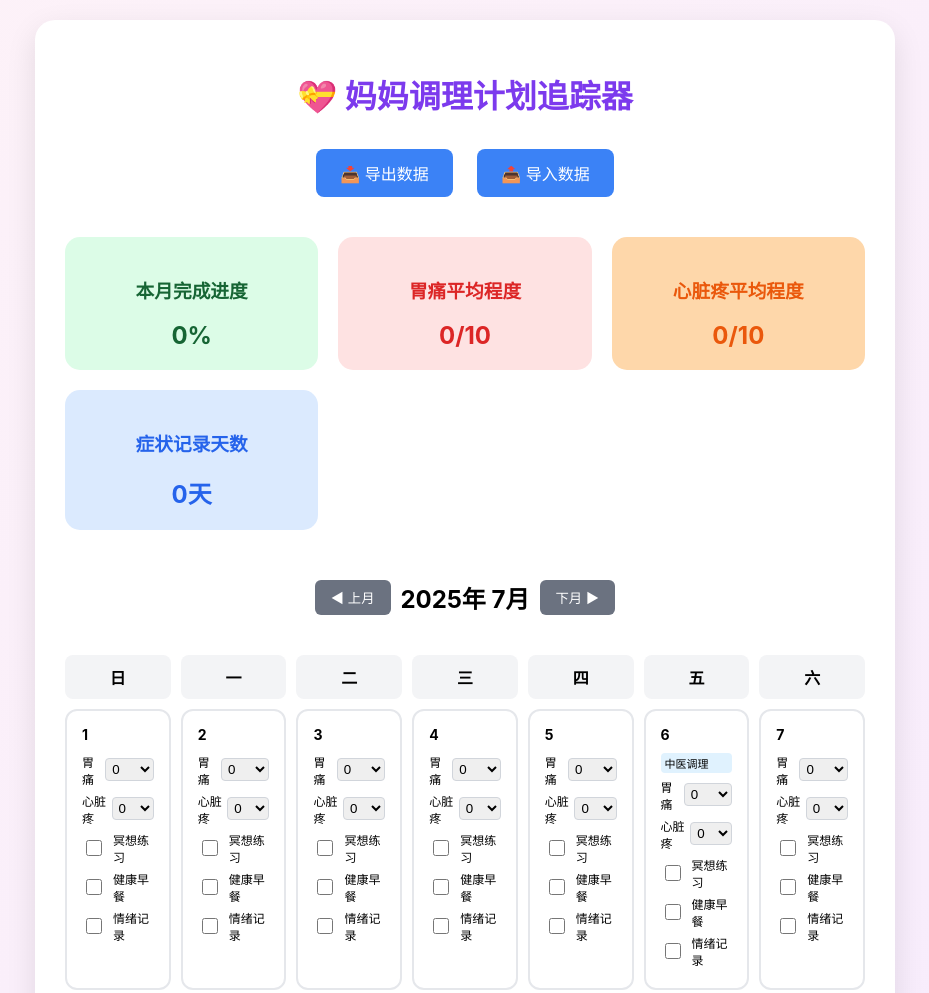
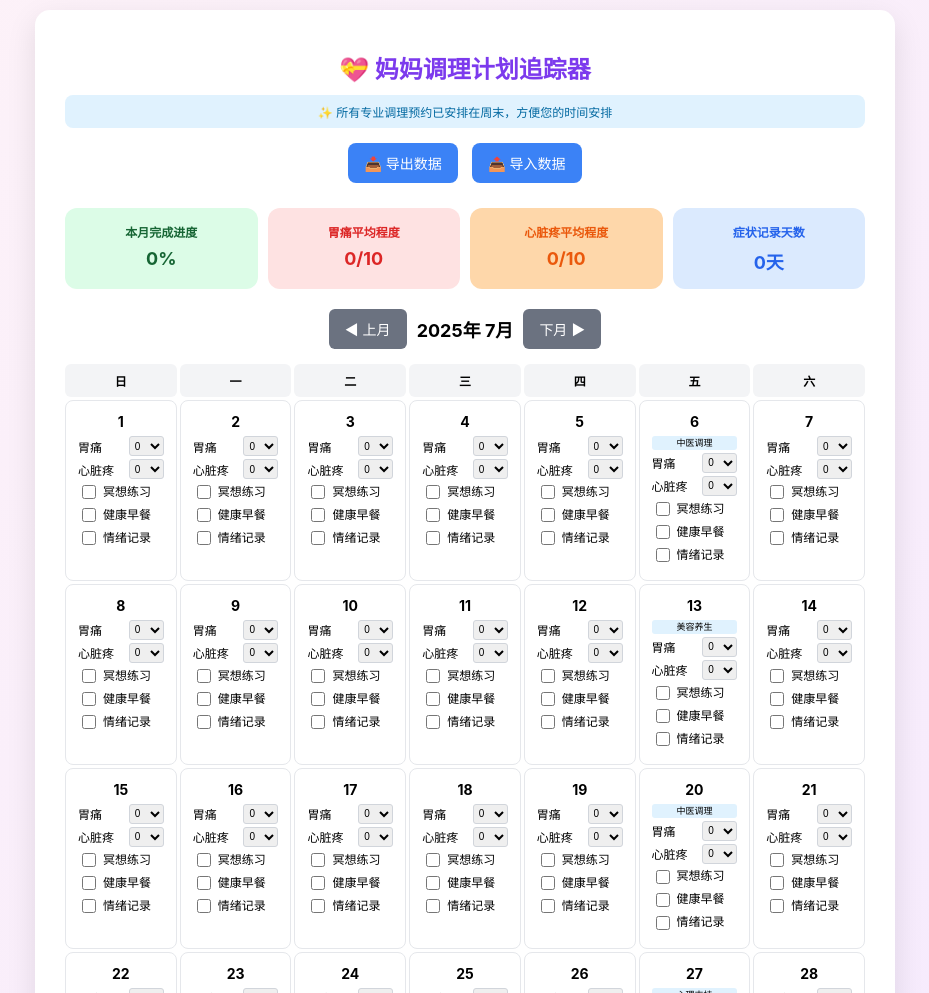
Before and after one commit to Rebeccca2000/mama-care-tracker, a plain HTML site: page index.html in a window 1280 px wide. Shown: the top 993 px of the page, without its empty margins (175-1104 px from the left). Drawn offline with Linux system fonts and the light colour scheme.

Commit message:
Update index.html

```diff
--- a/index.html
+++ b/index.html
@@ -7,7 +7,7 @@
     <style>
         body {
             margin: 0;
-            padding: 20px;
+            padding: 10px;
             font-family: -apple-system, BlinkMacSystemFont, 'Segoe UI', Roboto, sans-serif;
             background: linear-gradient(135deg, #fdf2f8 0%, #f3e8ff 100%);
             min-height: 100vh;
@@ -16,25 +16,37 @@
             max-width: 800px;
             margin: 0 auto;
             background: white;
-            border-radius: 20px;
+            border-radius: 15px;
             box-shadow: 0 10px 30px rgba(0,0,0,0.1);
-            padding: 30px;
+            padding: 15px;
         }
         .header {
             text-align: center;
-            margin-bottom: 30px;
+            margin-bottom: 20px;
             color: #7c3aed;
+        }
+        .header h1 {
+            font-size: 20px;
+            margin: 10px 0;
         }
         .stats {
             display: grid;
-            grid-template-columns: repeat(auto-fit, minmax(200px, 1fr));
-            gap: 20px;
-            margin-bottom: 30px;
+            grid-template-columns: repeat(2, 1fr);
+            gap: 10px;
+            margin-bottom: 20px;
         }
         .stat-card {
-            padding: 20px;
-            border-radius: 15px;
+            padding: 15px;
+            border-radius: 12px;
             text-align: center;
+        }
+        .stat-card h3 {
+            font-size: 12px;
+            margin: 0 0 8px 0;
+        }
+        .stat-card div {
+            font-size: 18px !important;
+            font-weight: bold;
         }
         .green { background: #dcfce7; color: #166534; }
         .red { background: #fee2e2; color: #dc2626; }
@@ -43,99 +55,159 @@
         .calendar {
             display: grid;
             grid-template-columns: repeat(7, 1fr);
-            gap: 10px;
-            margin-bottom: 30px;
+            gap: 3px;
+            margin-bottom: 20px;
         }
         .day-header {
             text-align: center;
             font-weight: bold;
-            padding: 10px;
+            padding: 8px 4px;
             background: #f3f4f6;
-            border-radius: 8px;
+            border-radius: 6px;
+            font-size: 12px;
         }
         .day-cell {
-            border: 2px solid #e5e7eb;
-            border-radius: 12px;
-            padding: 15px;
-            min-height: 120px;
+            border: 1px solid #e5e7eb;
+            border-radius: 8px;
+            padding: 6px;
+            min-height: 140px;
             background: white;
             position: relative;
+            font-size: 11px;
         }
         .day-number {
             font-weight: bold;
             font-size: 14px;
-            margin-bottom: 10px;
+            margin-bottom: 6px;
+            text-align: center;
         }
         .task-input {
-            margin: 5px 0;
+            margin: 3px 0;
             display: flex;
             align-items: center;
-            gap: 8px;
+            gap: 4px;
         }
         .task-checkbox {
-            width: 16px;
-            height: 16px;
+            width: 14px;
+            height: 14px;
         }
         .task-label {
-            font-size: 12px;
+            font-size: 10px;
             flex: 1;
+            line-height: 1.2;
         }
         .symptom-input {
-            margin: 5px 0;
+            margin: 3px 0;
             display: flex;
             justify-content: space-between;
             align-items: center;
-            font-size: 12px;
+            font-size: 10px;
         }
         .symptom-select {
-            width: 50px;
-            padding: 2px;
+            width: 35px;
+            height: 20px;
+            padding: 1px;
             border: 1px solid #d1d5db;
-            border-radius: 4px;
+            border-radius: 3px;
+            font-size: 10px;
         }
         .export-btn {
             background: #3b82f6;
             color: white;
             border: none;
-            padding: 12px 24px;
+            padding: 10px 16px;
             border-radius: 8px;
             cursor: pointer;
-            font-size: 16px;
-            margin: 10px;
+            font-size: 14px;
+            margin: 5px;
+            touch-action: manipulation;
         }
-        .export-btn:hover {
+        .export-btn:hover, .export-btn:active {
             background: #2563eb;
+            transform: scale(0.98);
         }
         .nav-btn {
             background: #6b7280;
             color: white;
             border: none;
-            padding: 8px 16px;
+            padding: 10px 16px;
             border-radius: 6px;
             cursor: pointer;
             margin: 0 10px;
+            font-size: 14px;
+            touch-action: manipulation;
+        }
+        .nav-btn:hover, .nav-btn:active {
+            background: #4b5563;
+            transform: scale(0.98);
         }
         .month-nav {
             display: flex;
             justify-content: center;
             align-items: center;
-            margin-bottom: 20px;
+            margin-bottom: 15px;
+        }
+        .month-nav h2 {
+            font-size: 18px;
+            margin: 0;
         }
         .reminders {
             background: #f9fafb;
-            padding: 20px;
-            border-radius: 15px;
-            margin-top: 30px;
+            padding: 15px;
+            border-radius: 12px;
+            margin-top: 20px;
+        }
+        .reminders h3 {
+            font-size: 16px;
+            margin: 0 0 15px 0;
         }
         .reminder-grid {
             display: grid;
-            grid-template-columns: repeat(auto-fit, minmax(250px, 1fr));
-            gap: 15px;
+            grid-template-columns: 1fr;
+            gap: 12px;
             margin-top: 15px;
         }
         .reminder-card {
-            padding: 15px;
-            border-radius: 10px;
+            padding: 12px;
+            border-radius: 8px;
+        }
+        .reminder-card h4 {
+            font-size: 14px;
+            margin: 0 0 8px 0;
+        }
+        .reminder-card p {
+            font-size: 12px;
+            line-height: 1.4;
+            margin: 0;
+        }
+        .appointment-item {
+            font-size: 9px;
+            background: #e0f2fe;
+            padding: 2px 3px;
+            border-radius: 3px;
+            margin: 1px 0;
+            text-align: center;
+            line-height: 1.1;
+        }
+
+        /* 平板适配 */
+        @media (min-width: 768px) {
+            .container { padding: 25px; }
+            .stats { grid-template-columns: repeat(4, 1fr); }
+            .reminder-grid { grid-template-columns: repeat(2, 1fr); }
+            .day-cell { min-height: 120px; padding: 10px; }
+            .task-label { font-size: 11px; }
+            .symptom-input { font-size: 11px; }
+        }
+
+        /* 大屏适配 */
+        @media (min-width: 1024px) {
+            .container { padding: 30px; }
+            .header h1 { font-size: 24px; }
+            .day-cell { min-height: 130px; padding: 12px; }
+            .task-label { font-size: 12px; }
+            .symptom-input { font-size: 12px; }
+            .reminder-grid { grid-template-columns: repeat(2, 1fr); }
         }
     </style>
 </head>
@@ -143,6 +215,9 @@
     <div class="container">
         <div class="header">
             <h1>💝 妈妈调理计划追踪器</h1>
+            <div style="background: #e0f2fe; padding: 8px; border-radius: 8px; margin: 10px 0; font-size: 12px; color: #0369a1;">
+                ✨ 所有专业调理预约已安排在周末，方便您的时间安排
+            </div>
             <button class="export-btn" onclick="exportData()">📥 导出数据</button>
             <input type="file" id="importFile" accept=".json" onchange="importData()" style="display: none;">
             <button class="export-btn" onclick="document.getElementById('importFile').click()">📤 导入数据</button>
@@ -180,21 +255,44 @@
         <div class="reminders">
             <h3>💝 贴心提醒</h3>
             <div class="reminder-grid">
+                <div class="reminder-card" style="background: #dcfce7;">
+                    <h4>🏥 中医调理机构信息</h4>
+                    <p><strong>内蒙古自治区中医医院</strong><br>
+                    📍 地址：呼和浩特市新城区健康街11号<br>
+                    📞 电话：0471-6921296<br>
+                    🏢 推荐科室：治未病中心、脾胃科、情志病调理<br>
+                    🎯 调理重点：疏肝理气，调节情绪型胃痛</p>
+                </div>
                 <div class="reminder-card" style="background: #dbeafe;">
-                    <h4>💾 数据备份重要提醒</h4>
-                    <p>请定期点击"导出数据"按钮备份记录，避免数据丢失。</p>
-                </div>
-                <div class="reminder-card" style="background: #fee2e2;">
-                    <h4>📊 症状评分说明</h4>
-                    <p>0分=无症状，5分=中等程度，10分=非常严重。</p>
-                </div>
-                <div class="reminder-card" style="background: #dcfce7;">
-                    <h4>🧘 冥想练习建议</h4>
-                    <p>使用小睡眠、冥想星球或Tide APP，每天10-20分钟。</p>
+                    <h4>💆‍♀️ 美容养生机构信息</h4>
+                    <p><strong>海伦多兰芳疗生活馆</strong><br>
+                    📍 地址：呼和浩特市鼓楼附近<br>
+                    💎 推荐项目：艾灸+背部调理+肩颈疏通+头疗<br><br>
+                    <strong>玺悦SPA养生馆</strong><br>
+                    📍 地址：呼和浩特市(具体地址需确认)<br>
+                    💎 推荐项目：头疗、肩颈放松、调气</p>
                 </div>
                 <div class="reminder-card" style="background: #f3e8ff;">
-                    <h4>🎯 调理目标</h4>
-                    <p>缓解焦虑躯体化症状，改善胃痛心脏疼。</p>
+                    <h4>🧠 心理支持平台信息</h4>
+                    <p><strong>壹心理 / 简单心理</strong><br>
+                    💻 平台：远程在线咨询<br>
+                    👩‍⚕️ 推荐：中年女性咨询师，具有躯体化经验<br>
+                    🎯 咨询重点：以"长期情绪紧绷+睡眠不稳+胃不舒服"为切入点<br>
+                    📋 目标：释放情绪和教授日常自我照料方式</p>
+                </div>
+                <div class="reminder-card" style="background: #fef3c7;">
+                    <h4>🍵 饮食调理建议</h4>
+                    <p><strong>早餐：</strong>小米粥+山药+核桃<br>
+                    <strong>午餐：</strong>少量肉类+绿叶菜，避免寒凉食物<br>
+                    <strong>晚餐：</strong>山药粥+红枣，晚餐时间提前<br>
+                    <strong>茶饮推荐：</strong>百合莲子汤、玫瑰花茶、合欢皮茶、黄精炖梨水</p>
+                </div>
+                <div class="reminder-card" style="background: #fed7aa;">
+                    <h4>💾 使用提醒 & 目标</h4>
+                    <p><strong>备份提醒：</strong>定期点击"导出数据"备份<br>
+                    <strong>症状评分：</strong>0=无症状，5=中等，10=严重<br>
+                    <strong>冥想建议：</strong>小睡眠、冥想星球、Tide APP，每天10-20分钟<br>
+                    <strong>调理目标：</strong>缓解焦虑躯体化症状，建立健康生活节律</p>
                 </div>
             </div>
         </div>
@@ -220,13 +318,37 @@
                 { date: 6, name: '中医调理', location: '中医医院' },
                 { date: 13, name: '美容养生', location: '芳疗生活馆' },
                 { date: 20, name: '中医调理', location: '中医医院' },
-                { date: 20, name: '心理支持', location: '壹心理' }
+                { date: 27, name: '心理支持', location: '壹心理' }
             ],
             8: [
                 { date: 3, name: '中医调理', location: '中医医院' },
                 { date: 10, name: '美容养生', location: 'SPA养生馆' },
                 { date: 17, name: '中医调理', location: '中医医院' },
-                { date: 15, name: '心理支持', location: '壹心理' }
+                { date: 24, name: '心理支持', location: '壹心理' }
+            ],
+            9: [
+                { date: 7, name: '中医调理', location: '中医医院' },
+                { date: 14, name: '美容养生', location: '芳疗生活馆' },
+                { date: 21, name: '中医调理', location: '中医医院' },
+                { date: 28, name: '心理支持', location: '壹心理' }
+            ],
+            10: [
+                { date: 5, name: '中医调理', location: '中医医院' },
+                { date: 12, name: '美容养生', location: 'SPA养生馆' },
+                { date: 19, name: '中医调理', location: '中医医院' },
+                { date: 26, name: '心理支持', location: '壹心理' }
+            ],
+            11: [
+                { date: 2, name: '中医调理', location: '中医医院' },
+                { date: 9, name: '美容养生', location: '芳疗生活馆' },
+                { date: 16, name: '中医调理', location: '中医医院' },
+                { date: 23, name: '心理支持', location: '壹心理' }
+            ],
+            12: [
+                { date: 7, name: '中医调理', location: '中医医院' },
+                { date: 14, name: '美容养生', location: 'SPA养生馆' },
+                { date: 21, name: '中医调理', location: '中医医院' },
+                { date: 28, name: '心理支持', location: '壹心理' }
             ]
         };
 
@@ -285,7 +407,7 @@
                 const todayAppointments = (appointments[currentMonth + 1] || []).filter(apt => apt.date === date);
                 todayAppointments.forEach(apt => {
                     const aptDiv = document.createElement('div');
-                    aptDiv.style.cssText = 'font-size: 11px; background: #e0f2fe; padding: 2px 4px; border-radius: 4px; margin: 2px 0;';
+                    aptDiv.className = 'appointment-item';
                     aptDiv.textContent = apt.name;
                     dayCell.appendChild(aptDiv);
                 });
```
